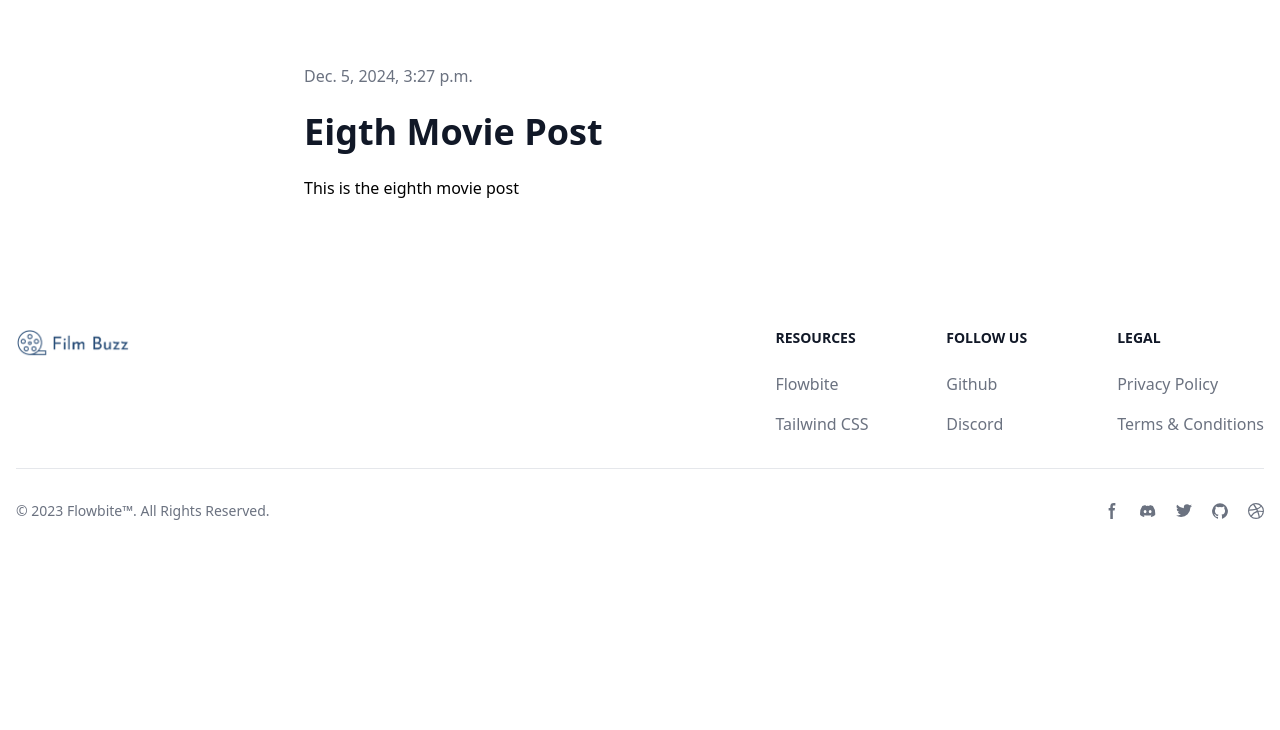
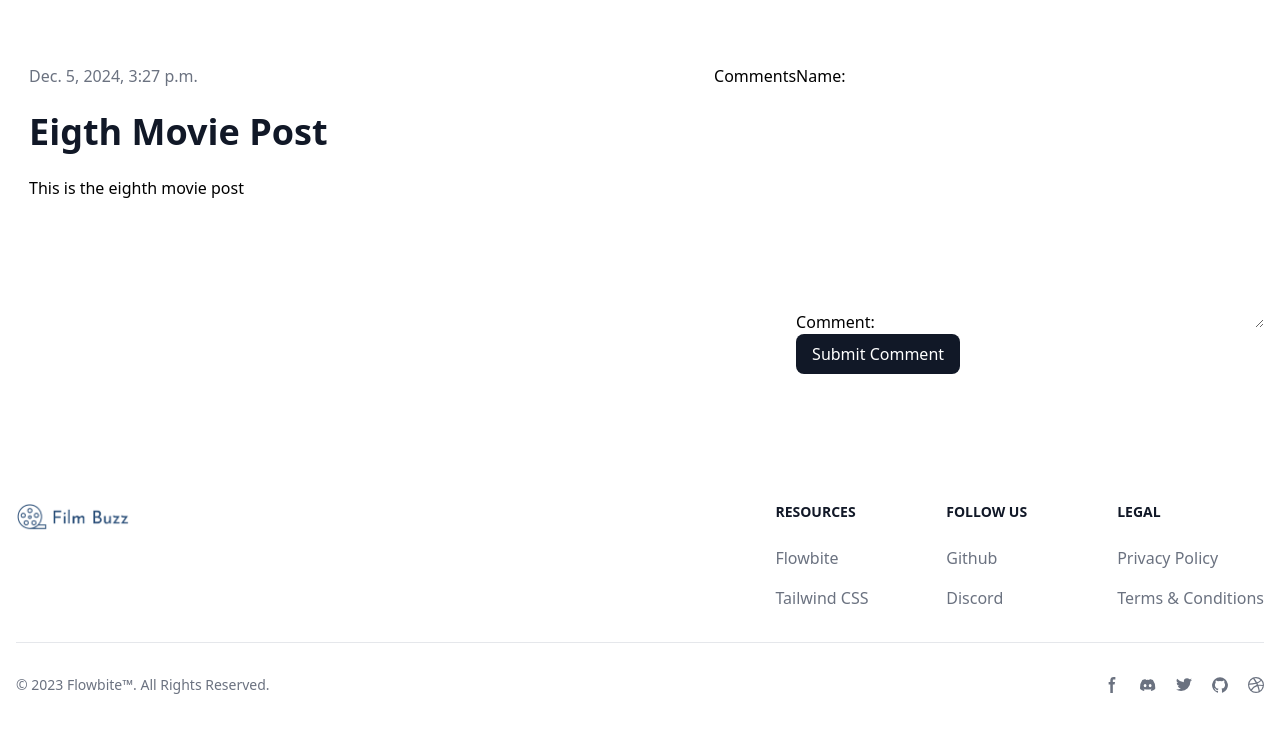
Before and after one commit to raycarter23/film-buzz, a Django app: a page that uses blog/templates/blog/details.html in a window 1280 px wide. Shown: the part 70-800 px from the top of the page. Run offline with Django 4.2, Linux system fonts and the light colour scheme; data comes from the database, SQL or seed files in the repository; data that the repository does not hold is empty; some libraries are stand-ins or nearby versions.

Commit message:
feat: create Comments template and load Comments on details page

```diff
--- a/blog/models.py
+++ b/blog/models.py
@@ -27,7 +27,7 @@ class Comment(models.Model):
     """
     post = models.ForeignKey(Post, related_name="comments", on_delete=models.CASCADE)
     name = models.CharField(max_length=255)
-    body = models.TextField()
+    comment = models.TextField()
     created_at = models.DateTimeField(auto_now_add=True)
 
     class Meta:
--- a/blog/templates/blog/details.html
+++ b/blog/templates/blog/details.html
@@ -31,6 +31,16 @@ URL: https://flowbite.com/docs/components/typography/
                 {{post.content}}
             </p>
         </article>
+        <h3>Comments</h3>
+        <form method="post">
+            {{form.as_p}}
+            <button class="px-4 py-2 bg-gray-900 text-white rounded-lg">Submit Comment</button>
+        </form>
+        {% for comment in post.comments.all %}
+        <p class="font-semibold text-lg">{{comment.user}}</p>
+        <span class="mb-4 text-xs">{{comment.created_at}}</span>
+        <p>{{comment.comment}}</p>
+        {% endfor %}
     </div>
 </main>
 
--- a/blog/views.py
+++ b/blog/views.py
@@ -1,5 +1,6 @@
-from django.shortcuts import render, get_object_or_404
-from blog.models import Post
+from django.shortcuts import render, get_object_or_404, redirect
+from .models import Post
+from .forms import CommentForm
 
 # Create your views here.
 
@@ -9,4 +10,14 @@ def blog(request):
 
 def details(request, slug):
     post = get_object_or_404(Post, slug=slug)
-    return render(request, 'blog/details.html', {'post':post})
+    if request.method == 'POST':
+        if form.is_valid():
+            form = CommentForm(request.POST)
+            comment = form.save(commit=False)
+            comment.post = post
+            comment.save()
+
+            return redirect('details', slug=slug)
+    else:
+        form = CommentForm()
+    return render(request, 'blog/details.html', {'post':post, 'form':form})
```
Also changed, not shown: blog/migrations/0007_rename_body_comment_comment.py (added).
